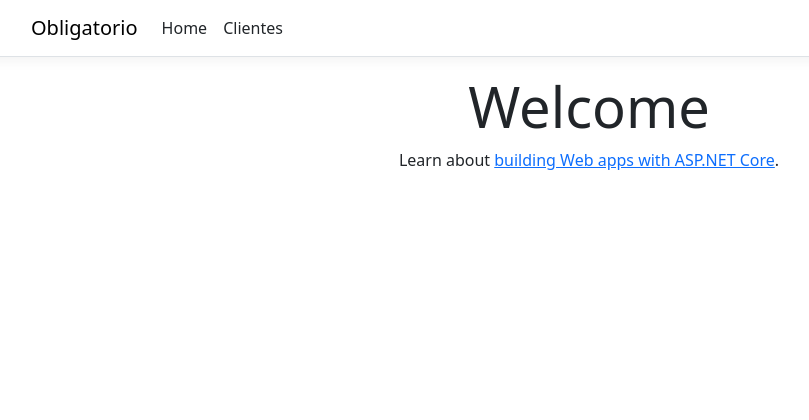
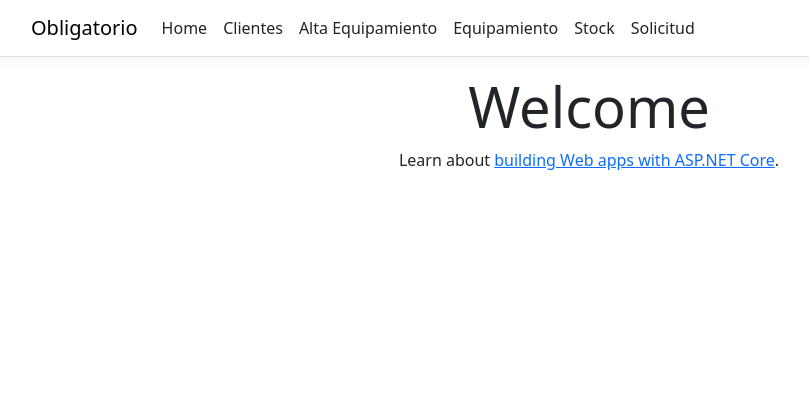
Before and after one commit to Azulado804/Obligatorio, an ASP.NET Core app: page / in a window 1280 px wide. Shown: the top 420 px of the page, without its empty margins (51-860 px from the left). Run offline with ASP.NET Core 8, Linux system fonts and the light colour scheme; style sheets or scripts are compiled from the project's sources.

Commit message:
Update _Layout.cshtml

```diff
--- a/Pages/Shared/_Layout.cshtml
+++ b/Pages/Shared/_Layout.cshtml
@@ -25,6 +25,19 @@
                         </li>
                         <li class="nav-item">
                             <a class="nav-link text-dark" asp-area="" asp-page="/Privacy">Clientes</a>
+                            <li class="nav-item">
+    <a class="nav-link text-dark" asp-area="" asp-page="/PageEquipamiento/Alta">Alta Equipamiento</a>
+</li>
+<li class="nav-item">
+    <a class="nav-link text-dark" asp-area="" asp-page="/PageEquipamiento/Listar">Equipamiento</a>
+</li>
+<li class="nav-item">
+    <a class="nav-link text-dark" asp-area="" asp-page="/PageEquipamiento/ActualizarStock">Stock</a>
+</li>
+<li class="nav-item">
+    <a class="nav-link text-dark" asp-area="" asp-page="/PageSolicitud/Listar">Solicitud</a>
+</li>
+
                         </li>
                     </ul>
                 </div>
```
